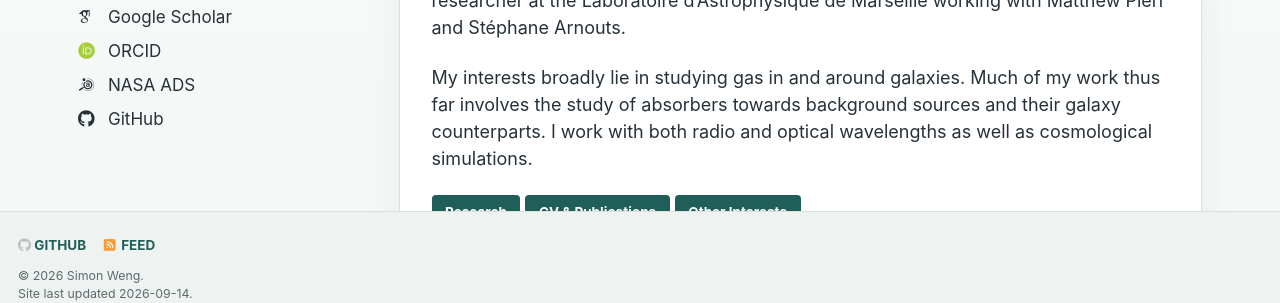
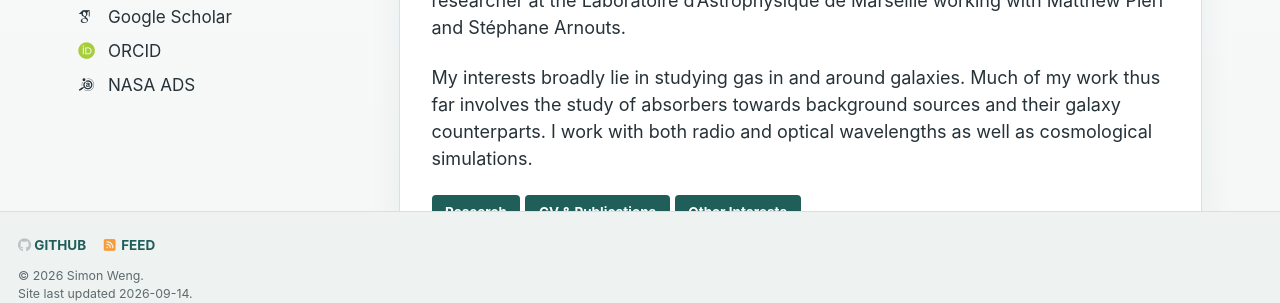
Before and after one commit to simonw358/simonw358.github.io, a Jekyll site: the page built from _pages/about.md, in a window 1280 px wide. Shown: the part 578-881 px from the top of the page. Built offline with Jekyll 4.4.1, drawn with Linux system fonts in a browser that asks for light colours; some web fonts are replaced; a script bundle is joined from its source files by our own code; library files that are not in the unit come from our copies.

Commit message:
Remove GitHub link from sidebar

```diff
--- a/_includes/author-profile.html
+++ b/_includes/author-profile.html
@@ -93,9 +93,6 @@
       {% if author.dribbble %}
         <li><a href="https://dribbble.com/{{ author.dribbble }}"><i class="fab fa-fw fa-dribbble icon-pad-right" aria-hidden="true"></i>Dribbble</a></li>
       {% endif %}
-      {% if author.github %}
-        <li><a href="https://github.com/{{ author.github }}"><i class="fab fa-fw fa-github icon-pad-right" aria-hidden="true"></i>GitHub</a></li>
-      {% endif %}
       {% if author.kaggle %}
         <li><a href="https://kaggle.com/{{ author.kaggle }}"><i class="fab fa-fw fa-kaggle icon-pad-right" aria-hidden="true"></i>Kaggle</a></li>
       {% endif %}
```
